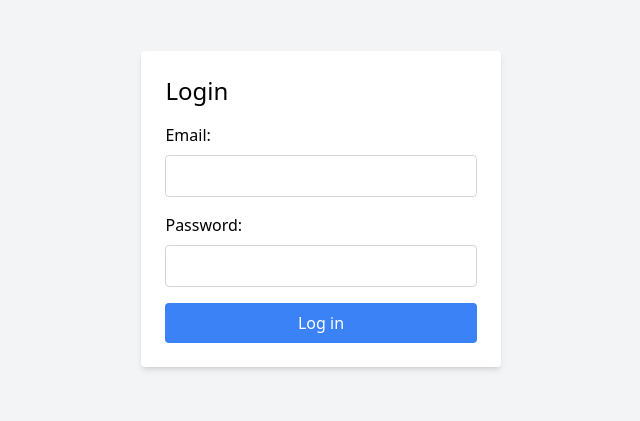
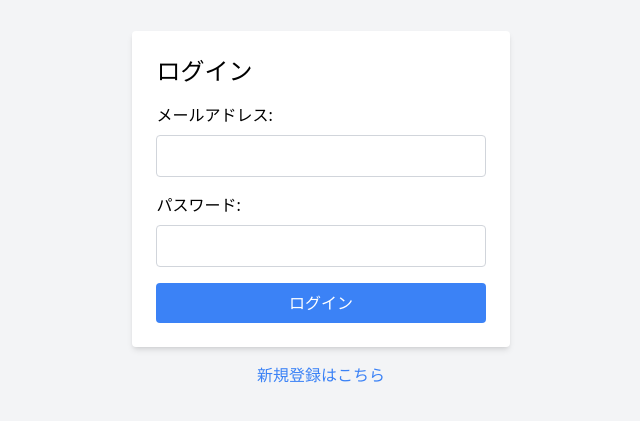
Before and after one commit to ICHINOMIYA1038/plotter, a Next.js app in the folder front/app/next-app/: page /login in a window 1280 px wide. Shown: the part 191-612 px from the top of the page, without its empty margins (319-959 px from the left). Built offline with nearby package versions, Linux system fonts and the light colour scheme; no server answers.

Commit message:
新規登録とログインページを作成

```diff
--- a/front/app/next-app/app/login/page.tsx
+++ b/front/app/next-app/app/login/page.tsx
@@ -2,6 +2,7 @@
 
 import { useState } from 'react';
 import { login } from '../../utils/supabase/actions'
+import Link from 'next/link';
 
 export default function LoginPage() {
   const [notification, setNotification] = useState<{ type: 'success' | 'error'; message: string } | null>(null);
@@ -30,9 +31,9 @@ export default function LoginPage() {
         </div>
       )}
       <form onSubmit={handleLogin} className="bg-white p-6 rounded shadow-md">
-        <h2 className="text-2xl mb-4">Login</h2>
+        <h2 className="text-2xl mb-4">ログイン</h2>
         <label htmlFor="email" className="block mb-2">
-          Email:
+          メールアドレス:
         </label>
         <input
           id="email"
@@ -42,7 +43,7 @@ export default function LoginPage() {
           className="w-full p-2 mb-4 border border-gray-300 rounded"
         />
         <label htmlFor="password" className="block mb-2">
-          Password:
+          パスワード:
         </label>
         <input
           id="password"
@@ -52,9 +53,14 @@ export default function LoginPage() {
           className="w-full p-2 mb-4 border border-gray-300 rounded"
         />
         <button type="submit" className="w-full p-2 bg-blue-500 text-white rounded">
-          Log in
+          ログイン
         </button>
       </form>
+      <div className="mt-4">
+        <Link href="/signup" className="text-blue-500 hover:underline">
+         新規登録はこちら
+        </Link>
+      </div>
     </div>
   );
 }
--- a/front/app/next-app/app/signup/page.tsx
+++ b/front/app/next-app/app/signup/page.tsx
@@ -2,6 +2,7 @@
 
 import { useState } from 'react';
 import { signup } from '../../utils/supabase/actions'
+import Link from 'next/link';
 
 export default function SignupPage() {
   const [notification, setNotification] = useState<{ type: 'success' | 'error'; message: string } | null>(null);
@@ -30,9 +31,9 @@ export default function SignupPage() {
         </div>
       )}
       <form onSubmit={handleSignup} className="bg-white p-6 rounded shadow-md">
-        <h2 className="text-2xl mb-4">Sign Up</h2>
+        <h2 className="text-2xl mb-4">新規登録</h2>
         <label htmlFor="email" className="block mb-2">
-          Email:
+          メールアドレス:
         </label>
         <input
           id="email"
@@ -42,7 +43,7 @@ export default function SignupPage() {
           className="w-full p-2 mb-4 border border-gray-300 rounded"
         />
         <label htmlFor="password" className="block mb-2">
-          Password:
+          パスワード:
         </label>
         <input
           id="password"
@@ -52,9 +53,14 @@ export default function SignupPage() {
           className="w-full p-2 mb-4 border border-gray-300 rounded"
         />
         <button type="submit" className="w-full p-2 bg-blue-500 text-white rounded">
-          Sign up
+          新規登録
         </button>
       </form>
+      <div className="mt-4">
+        <Link href="/login" className="text-blue-500 hover:underline">
+          ログインはこちら
+        </Link>
+      </div>
     </div>
   );
 }
--- a/front/app/next-app/next.config.js
+++ b/front/app/next-app/next.config.js
@@ -8,7 +8,7 @@ const nextConfig = {
   // 本番環境の場合のみ assetPrefix を設定
   webpack: (config, context) => {
     config.watchOptions = {
-      poll: 5000,
+      poll: 2000,
       aggregateTimeout: 300,
     };
     return config;
--- a/front/app/next-app/utils/supabase/middleware.ts
+++ b/front/app/next-app/utils/supabase/middleware.ts
@@ -38,6 +38,7 @@ export async function updateSession(request: NextRequest) {
   if (
     !user &&
     !request.nextUrl.pathname.startsWith('/login') &&
+    !request.nextUrl.pathname.startsWith('/signup') &&
     !request.nextUrl.pathname.startsWith('/auth') &&
     !request.nextUrl.pathname.startsWith('/error')
   ) {
```
Also changed, not shown: 1 other file (tests, documents, lock files or other folders).
